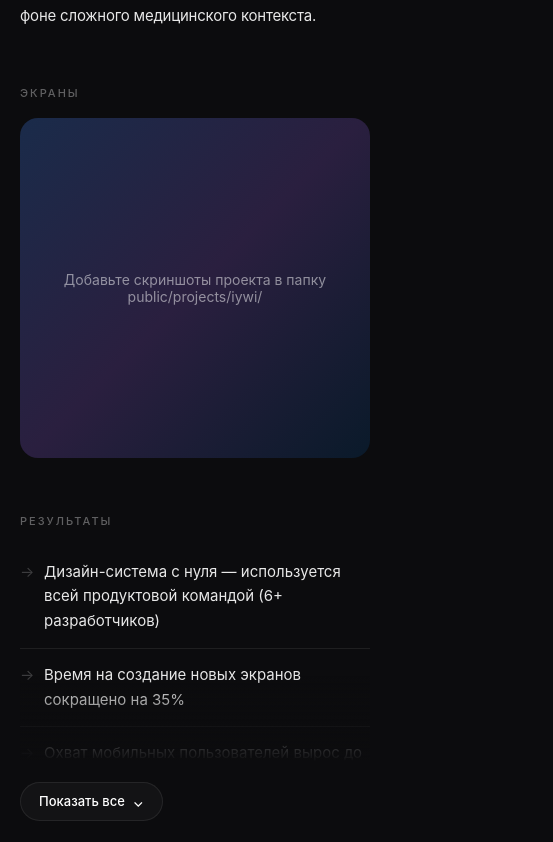
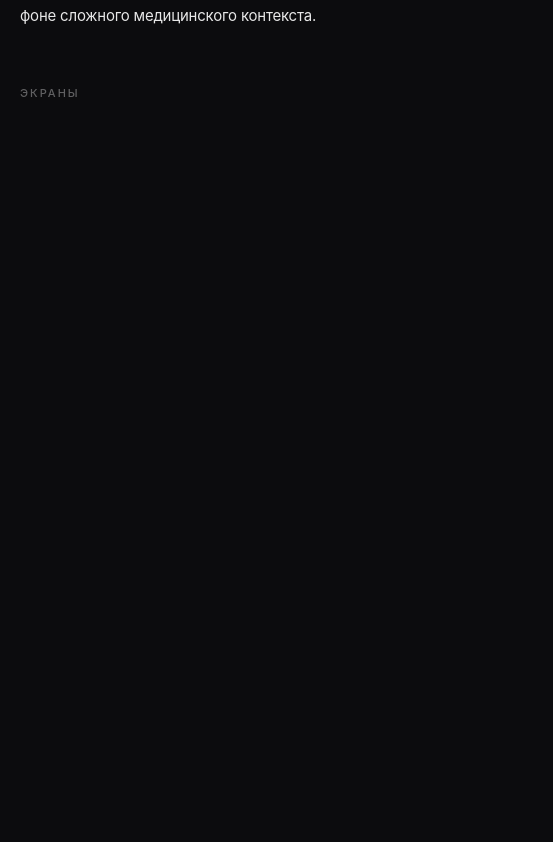
Before and after one commit to justnooob/portfolio, a Next.js app: page /projects/iywi in a window 390 px wide. Shown: the part 3082-3924 px from the top of the page, 553 px wide, since content can reach past the window. Built offline with nearby package versions, Linux system fonts and the light colour scheme.

Commit message:
Photo Project

```diff
--- a/app/projects/[slug]/ProjectPageClient.tsx
+++ b/app/projects/[slug]/ProjectPageClient.tsx
@@ -4,6 +4,7 @@ import { useEffect, useState } from 'react';
 import { useRouter } from 'next/navigation';
 import Link from 'next/link';
 import { useApp } from '@/components/AppProvider';
+import { useReveal, useStaggerReveal } from '@/lib/useReveal';
 import Nav from '@/components/Nav';
 import Footer from '@/components/Footer';
 import FinalCta from '@/components/FinalCta';
@@ -15,6 +16,7 @@ export default function ProjectPageClient({ slug }: { slug: string }) {
   const { locale } = useApp();
   const t = translations[locale];
   const [resultsExpanded, setResultsExpanded] = useState(false);
+  const { ref: screensRef, visible: screensVisible } = useStaggerReveal<HTMLDivElement>(100);
 
   const project = projects.find((p) => p.slug === slug);
 
@@ -180,12 +182,54 @@ export default function ProjectPageClient({ slug }: { slug: string }) {
         {project.screens && project.screens.length > 0 && (
           <section className={styles.screensBlock}>
             <div className={styles.blockLbl}>{locale === 'ru' ? 'Экраны' : 'Screens'}</div>
-            <div className={styles.screensPlaceholder} style={{ background: project.color }}>
-              <div className={styles.screensMsg}>
-                {locale === 'ru'
-                  ? 'Добавьте скриншоты проекта в папку public/projects/' + project.slug + '/'
-                  : 'Add project screenshots to public/projects/' + project.slug + '/'}
-              </div>
+            <div
+              ref={screensRef}
+              className={`${styles.screensGrid} ${screensVisible ? styles.screensGridVisible : ''}`}
+            >
+              {/* 1-й экран на всю ширину */}
+              {project.screens[0] && (
+                <div className={`${styles.screenItem} ${styles.screenWide}`}>
+                  <div className={styles.screenPlaceholder} style={{ background: project.color }}>
+                    {project.screens[0].image ? (
+                      <img src={project.screens[0].image} alt={project.screens[0].title[locale]} />
+                    ) : (
+                      <div className={styles.screensMsg}>
+                        {locale === 'ru' ? 'Скриншот 1' : 'Screenshot 1'}
+                      </div>
+                    )}
+                  </div>
+                </div>
+              )}
+
+              {/* 2-3 экраны (2 в ряд) */}
+              {project.screens.slice(1, 3).map((screen, i) => (
+                <div key={i + 1} className={`${styles.screenItem}`}>
+                  <div className={styles.screenPlaceholder} style={{ background: project.color }}>
+                    {screen.image ? (
+                      <img src={screen.image} alt={screen.title[locale]} />
+                    ) : (
+                      <div className={styles.screensMsg}>
+                        {locale === 'ru' ? `Скриншот ${i + 2}` : `Screenshot ${i + 2}`}
+                      </div>
+                    )}
+                  </div>
+                </div>
+              ))}
+
+              {/* 4-5 экраны (2 в ряд) */}
+              {project.screens.slice(3, 5).map((screen, i) => (
+                <div key={i + 3} className={`${styles.screenItem}`}>
+                  <div className={styles.screenPlaceholder} style={{ background: project.color }}>
+                    {screen.image ? (
+                      <img src={screen.image} alt={screen.title[locale]} />
+                    ) : (
+                      <div className={styles.screensMsg}>
+                        {locale === 'ru' ? `Скриншот ${i + 4}` : `Screenshot ${i + 4}`}
+                      </div>
+                    )}
+                  </div>
+                </div>
+              ))}
             </div>
           </section>
         )}
--- a/app/projects/[slug]/project.module.css
+++ b/app/projects/[slug]/project.module.css
@@ -329,3 +329,87 @@
     font-size: 15px;
   }
 }
+
+/* === SCREENS GRID === */
+.screensGrid {
+  display: grid;
+  grid-template-columns: repeat(2, 1fr);
+  gap: 24px;
+  margin-top: 24px;
+}
+
+.screenItem {
+  opacity: 0;
+  clip-path: polygon(0 0, 100% 0, 100% 0, 0 0);
+  transition: all 0.7s cubic-bezier(0.34, 1.56, 0.64, 1);
+}
+
+.screensGrid[data-reveal] .screenItem {
+  opacity: 0;
+  clip-path: polygon(0 0, 100% 0, 100% 0, 0 0);
+}
+
+.screensGridVisible .screenItem {
+  opacity: 1;
+  clip-path: polygon(0 0, 100% 0, 100% 100%, 0 100%);
+}
+
+.screenWide {
+  grid-column: 1 / -1;
+}
+
+.screenPlaceholder {
+  aspect-ratio: 16 / 9;
+  border-radius: 18px;
+  display: flex;
+  align-items: center;
+  justify-content: center;
+  overflow: hidden;
+  min-height: 340px;
+}
+
+.screenWide .screenPlaceholder {
+  min-height: 400px;
+}
+
+.screenItem img {
+  width: 100%;
+  height: 100%;
+  object-fit: cover;
+  display: block;
+}
+
+.screenItem:nth-child(2) {
+  transition-delay: 100ms;
+}
+
+.screenItem:nth-child(3) {
+  transition-delay: 200ms;
+}
+
+.screenItem:nth-child(4) {
+  transition-delay: 300ms;
+}
+
+.screenItem:nth-child(5) {
+  transition-delay: 400ms;
+}
+
+.screenItem:nth-child(6) {
+  transition-delay: 500ms;
+}
+
+@media (max-width: 768px) {
+  .screensGrid {
+    grid-template-columns: 1fr;
+    gap: 16px;
+  }
+
+  .screenPlaceholder {
+    min-height: 280px;
+  }
+
+  .screenWide .screenPlaceholder {
+    min-height: 300px;
+  }
+}
```
